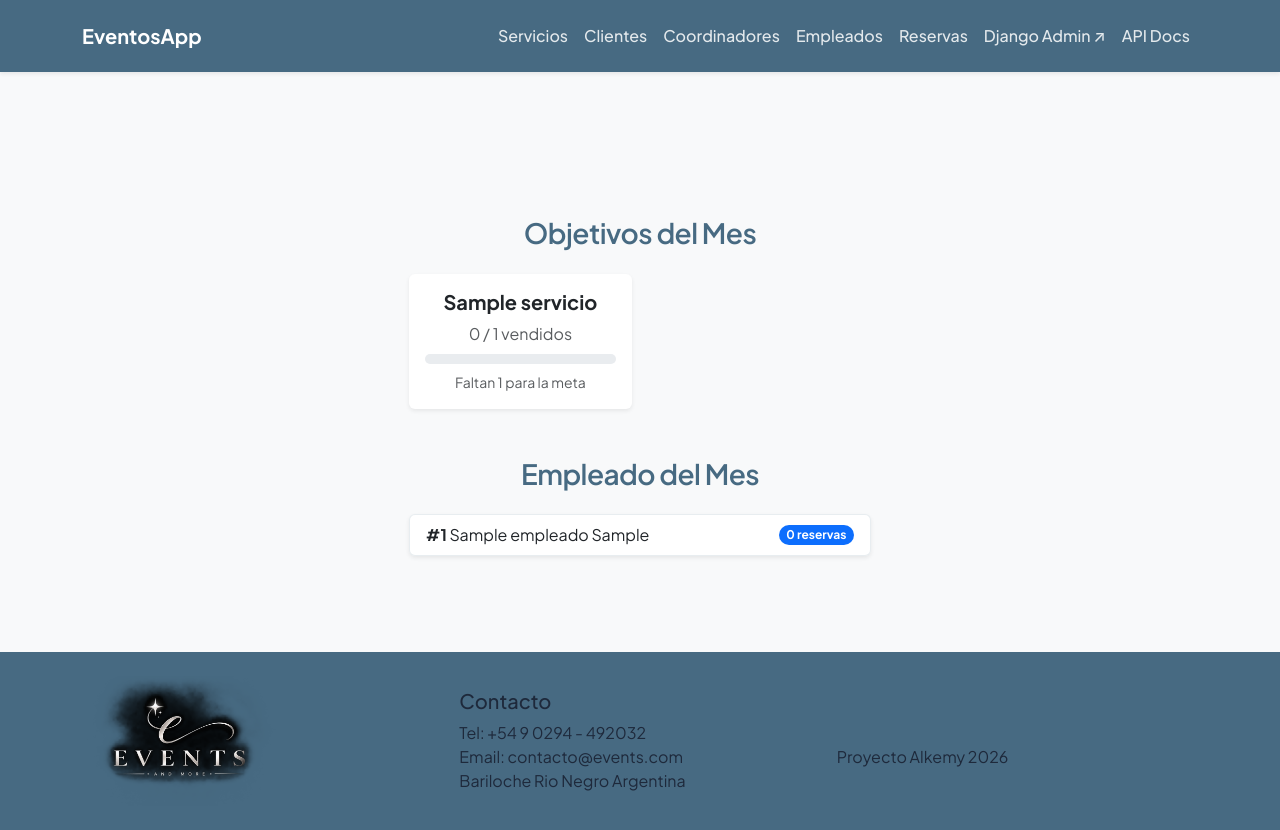
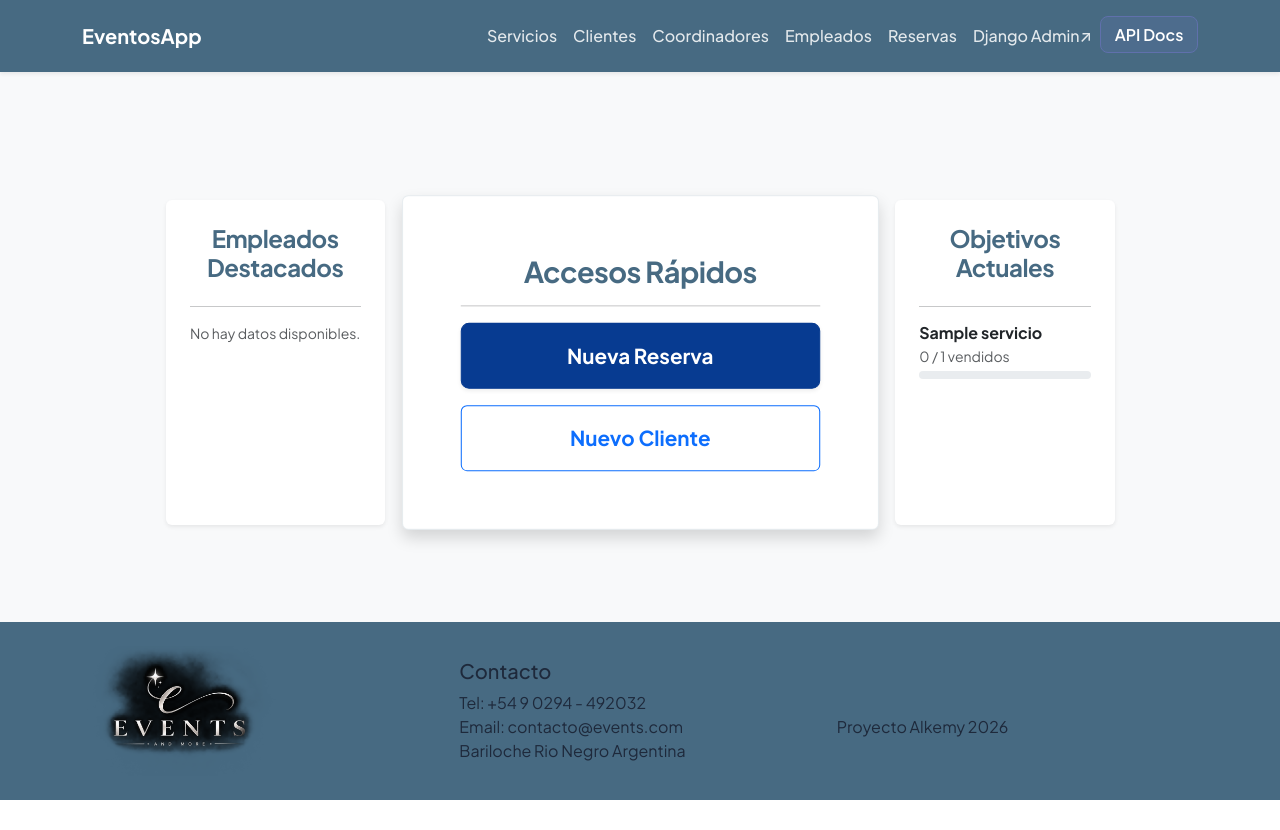
Before and after one commit to PonceDiego/eventos, a Django app: page / in a window 1280 px wide. After the commit the page ends 800 px from the top, so only its background shows below. Run offline with Django 5.2, Linux system fonts and the light colour scheme; tables that the repository leaves empty hold one stand-in row (values such as "Sample post"); some libraries are stand-ins or nearby versions.

Commit message:
Feature/home page funcional (#23)
* feat:Tres columnas iniciadas en home

* feat:NavBar con selección y rutas congruentes

```diff
--- a/servicios/models.py
+++ b/servicios/models.py
@@ -1,4 +1,5 @@
 from django.db import models
+from django.core.validators import MinValueValidator
 
 # Create your models here.
 class Servicio(models.Model):
@@ -74,7 +75,7 @@ class ReservaServicios(models.Model):
 
 class ObjetivoVenta(models.Model):
     servicio = models.ForeignKey(Servicio, on_delete=models.CASCADE, related_name='objetivos')
-    meta = models.PositiveIntegerField('Meta de ventas')
+    meta = models.PositiveIntegerField('Meta de ventas', validators=[MinValueValidator(1)])
     activo = models.BooleanField('Activo', default=True)
 
     class Meta:
--- a/servicios/templates/home.html
+++ b/servicios/templates/home.html
@@ -2,49 +2,80 @@
 
 {% block content %}
 
+<div class="row g-4 mt-2">
+  <div class="col-12 col-lg-3">
+    <div class="card border-0 shadow-sm h-100">
+      <div class="card-body p-4">
+        <h4 class="fw-bold text-center text-primary-custom mb-4">Empleados Destacados</h4>
+        <hr class="my-3">
+        {% if ranking %}
+        <ul class="list-group list-group-flush">
+          {% for empleado in ranking %}
+          <li class="list-group-item d-flex justify-content-between align-items-center px-0">
+            <span><span class="fw-bold me-2">#{{ forloop.counter }}</span>{{ empleado }}</span>
+            <span class="badge bg-primary rounded-pill">{{ empleado.total_reservas }} reservas</span>
+          </li>
+          {% endfor %}
+        </ul>
+        {% else %}
+        <p class="text-muted text-center small mb-0">No hay datos disponibles.</p>
+        {% endif %}
+      </div>
+    </div>
+  </div>
+
+
+  <div class="col-12 col-lg-6 position-relative z-1">
+    <div class="card border-primary border-opacity-25 shadow p-2"
+      style="transform: scale(1.03); background-color: #ffffff;">
+      <div class="card-body p-4 p-md-5">
+        <h3 class="fw-bold text-center text-primary-custom mb-2">Accesos Rápidos</h3>
+        <hr class="my-3">
+
+        <div class="d-flex flex-column gap-3">
+          <!-- Botón Nueva Reserva -->
+          <a href="{% url 'servicios:reserva_nuevo' %}" class="btn btn-primary py-3 fw-bold fs-5 shadow-sm text-center">
+            Nueva Reserva
+          </a>
+
+          <!-- Botón Nuevo Cliente -->
+          <a href="{% url 'servicios:cliente_nuevo' %}" class="btn btn-outline-primary py-3 fw-bold fs-5 text-center">
+            Nuevo Cliente
+          </a>
+        </div>
+      </div>
+    </div>
+  </div>
+
+
+
+  <!-- Objetivos -->
+  <div class="col-12 col-lg-3">
+    <div class="card border-0 shadow-sm h-100">
+      <div class="card-body p-4">
+        <h4 class="fw-bold text-center text-primary-custom mb-4">Objetivos Actuales</h4>
+        <hr class="my-3">
+
         {% if objetivos %}
-<div class="row justify-content-center mt-5">
-  <div class="col-md-8 col-lg-6">
-    <h3 class="text-center mb-4 fw-semibold">Objetivos del Mes</h3>
-    <div class="row g-3">
+        <div class="d-flex flex-column gap-3">
           {% for objetivo in objetivos %}
-      <div class="col-md-6">
+          <div>
             <a href="{% url 'servicios:detalle' objetivo.servicio.pk %}" class="text-decoration-none text-dark">
-          <div class="card border-0 shadow-sm h-100">
-            <div class="card-body text-center">
-              <h5 class="card-title fw-bold">{{ objetivo.servicio.nombre }}</h5>
-              <p class="card-text text-muted mb-2">{{ objetivo.vendidos }} / {{ objetivo.meta }} vendidos</p>
-              <div class="progress mb-2" style="height: 10px;">
-                <div class="progress-bar bg-success" role="progressbar" style="width: {% widthratio objetivo.vendidos objetivo.meta 100 %}%"></div>
-              </div>
-              <p class="card-text small text-muted mb-0">Faltan {{ objetivo.restante }} para la meta</p>
-            </div>
+              <h6 class="fw-bold mb-1">{{ objetivo.servicio.nombre }}</h6>
+              <p class="text-muted small mb-1">{{ objetivo.vendidos }} / {{ objetivo.meta }} vendidos</p>
+              <div class="progress" style="height: 8px;">
+                <div class="progress-bar bg-success" role="progressbar"
+                  style="width: {% widthratio objetivo.vendidos objetivo.meta 100 %}%;"></div>
               </div>
             </a>
           </div>
           {% endfor %}
         </div>
+        {% else %}
+        <p class="text-muted text-center small mb-0">No hay objetivos fijados.</p>
+        {% endif %}
       </div>
     </div>
-{% endif %}
-
-{% if ranking %}
-<div class="row justify-content-center mt-5">
-  <div class="col-md-8 col-lg-6">
-    <h3 class="text-center mb-4 fw-semibold">Empleado del Mes</h3>
-    <ul class="list-group shadow-sm">
-      {% for empleado in ranking %}
-      <li class="list-group-item d-flex justify-content-between align-items-center">
-        <span>
-          <span class="fw-bold">#{{ forloop.counter }}</span>
-          {{ empleado.nombre }} {{ empleado.apellido }}
-        </span>
-        <span class="badge bg-primary rounded-pill">{{ empleado.total_reservas }} reservas</span>
-      </li>
-      {% endfor %}
-    </ul>
   </div>
 </div>
-{% endif %}
-
 {% endblock %}
--- a/servicios/templates/servicios/base.html
+++ b/servicios/templates/servicios/base.html
@@ -64,6 +64,26 @@
         .navbar-custom .nav-link:hover,
         .navbar-custom .nav-link.active {
             color: var(--color-accent) !important;
+        }
+        .navbar-custom .nav-api-btn {
+            border: 1px solid var(--color-secondary);
+            background-color: rgba(96, 112, 172, 0.25);
+            color: #ffffff !important;
+            border-radius: 8px;
+            padding: 0.35rem 0.85rem !important;
+            font-weight: 600;
+            transition: all 0.2s ease-in-out;
+        }
+
+        .navbar-custom .nav-api-btn:hover {
+            background-color: var(--color-secondary);
+            color: #ffffff !important;
+        }
+
+        .navbar-custom .nav-api-btn.active {
+            background-color: var(--color-dark-deep);
+            border-color: var(--color-dark-deep);
+            color: #ffffff !important;
         }
 
         /* Typography Hierarchy */
@@ -206,13 +226,22 @@
         </button>
         <div class="collapse navbar-collapse" id="navbarNav">
             <ul class="navbar-nav ms-auto">
-                <li class="nav-item"><a class="nav-link" href="{% url 'servicios:listar' %}">Servicios</a></li>
-                <li class="nav-item"><a class="nav-link" href="{% url 'servicios:lista_cliente' %}">Clientes</a></li>
-                <li class="nav-item"><a class="nav-link" href="{% url 'servicios:lista_coordinador' %}">Coordinadores</a></li>
-                <li class="nav-item"><a class="nav-link" href="{% url 'servicios:lista_empleados' %}">Empleados</a></li>
-                <li class="nav-item"><a class="nav-link" href="{% url 'servicios:lista_reservas' %}">Reservas</a></li>
-                <li class="nav-item"><a class="nav-link text-warning" href="/admin/" target="_blank">Django Admin &#8599;</a></li>
-                <li class="nav-item"><a class="nav-link text-info" href="/api/" >API Docs</a></li>
+
+                {% url 'servicios:listar' as url_servicios %}
+                {% url 'servicios:lista_cliente' as url_clientes %}
+                {% url 'servicios:lista_coordinador' as url_coordinadores %}
+                {% url 'servicios:lista_empleados' as url_empleados %}
+                {% url 'servicios:lista_reservas' as url_reservas %}
+                {% url 'api:index' as url_api_docs %}
+
+
+                <li class="nav-item"><a class="nav-link {% if request.path == '/servicios/' or '/servicios/inactivos' in request.path or '/servicios/nuevo' in request.path or '/servicios/editar' in request.path %}active{% endif %}" href="{{url_servicios}}">Servicios</a></li>
+                <li class="nav-item"><a class="nav-link {% if '/servicios/cliente' in request.path %}active{% endif %}" href="{{url_clientes}}">Clientes</a></li>
+                <li class="nav-item"><a class="nav-link {% if '/servicios/coordinador' in request.path %}active{% endif %}" href="{{url_coordinadores}}">Coordinadores</a></li>
+                <li class="nav-item"><a class="nav-link {% if '/servicios/empleado' in request.path %}active{% endif %}" href="{{url_empleados}}">Empleados</a></li>
+                <li class="nav-item"><a class="nav-link {% if '/servicios/reservas' in request.path %}active{% endif %}" href="{{url_reservas}}">Reservas</a></li>
+                <li class="nav-item"><a class="nav-link" href="/admin/" target="_blank">Django Admin&#8599;</a></li>
+                <li class="nav-item"><a class="nav-link nav-api-btn {% if '/api/' in request.path %}active{% endif %}" href="{{url_api_docs}}">API Docs</a></li>
             </ul>
         </div>
     </div>
--- a/servicios/templates/servicios/detalle_servicio.html
+++ b/servicios/templates/servicios/detalle_servicio.html
@@ -11,7 +11,7 @@
                 <p class="text-muted">{{ servicio.descripcion }}</p>
                 <p class="fs-4 fw-bold text-primary">${{ servicio.precio }}</p>
 
-                <a href="{% url 'servicios:listar' %}" class="btn btn-secondary">Volver</a>
+                <a href="{% url 'home' %}" class="btn btn-secondary">Volver</a>
             </div>
         </div>
     </div>
--- a/servicios/urls.py
+++ b/servicios/urls.py
@@ -14,14 +14,14 @@ urlpatterns = [
     path('eliminar/<int:pk>/', ServicioBajaLogicaView.as_view(), name='eliminar'),
     path('restaurar/<int:pk>/', ServicioRestaurarView.as_view(), name='restaurar'),
 
-    path('clientes', ClienteListView.as_view(), name='lista_cliente'),
+    path('cliente/', ClienteListView.as_view(), name='lista_cliente'),
     path('cliente_inactivo/', ClienteInactivoListView.as_view(), name='cliente_inactivo'),
     path('cliente_nuevo/', ClienteCreateView.as_view(), name='cliente_nuevo'),
     path('cliente_editar/<int:pk>/', ClienteUpdateView.as_view(), name='cliente_editar'),
     path('cliente_eliminar/<int:pk>/', ClienteBajaLogicaView.as_view(), name='cliente_eliminar'),
     path('cliente_restaurar/<int:pk>/', ClienteRestaurarView.as_view(), name='cliente_restaurar'),
 
-    path('coordinador', CoordinadorListView.as_view(), name='lista_coordinador'),
+    path('coordinador/', CoordinadorListView.as_view(), name='lista_coordinador'),
     path('coordinador_inactivo/', CoordinadorInactivoListView.as_view(), name='coordinador_inactivo'),
     path('coordinador_nuevo/', CoordinadorCreateView.as_view(), name='coordinador_nuevo'),
     path('coordinador_editar/<int:pk>/', CoordinadorUpdateView.as_view(), name='coordinador_editar'),
@@ -29,7 +29,7 @@ urlpatterns = [
     path('coordinador_restaurar/<int:pk>/', CoordinadorRestaurarView.as_view(), name='coordinador_restaurar'),
 
 
-    path('empleado', EmpleadoListView.as_view(), name='lista_empleados'),
+    path('empleado/', EmpleadoListView.as_view(), name='lista_empleados'),
     path('empleado_inactivo/', EmpleadoInactivoListView.as_view(), name='empleado_inactivo'),
     path('empleado_nuevo/', EmpleadoCreateView.as_view(), name='empleado_nuevo'),
     path('empleado_editar/<int:pk>/', EmpleadoUpdateView.as_view(), name='empleado_editar'),
--- a/servicios/views.py
+++ b/servicios/views.py
@@ -1,3 +1,4 @@
+from django import forms
 from django.forms.widgets import DateTimeInput
 from django.urls import reverse_lazy
 from django.shortcuts import redirect, get_object_or_404, render
@@ -24,7 +25,7 @@ def home(request):
             filter=Q(reservas_empleado__fecha_reserva__year=ahora.year,
                      reservas_empleado__fecha_reserva__month=ahora.month)
         )
-    ).order_by('-total_reservas')[:5]
+    ).filter(total_reservas__gt=0).order_by('-total_reservas')[:5]
     for objetivo in objetivos:
         objetivo.restante = max(objetivo.meta - objetivo.vendidos, 0)
     return render(request, 'home.html', {'servicios': servicios, 'objetivos': objetivos, 'ranking': ranking})
@@ -205,8 +206,13 @@ def custom_form(form):
 class ServicioUpdateView(UpdateView):
     model = Servicio
     fields = ['nombre', 'descripcion', 'precio', 'activo']
-    template_name = 'servicios/form.html'
+    template_name = 'servicios/form_servicio.html'
     success_url = reverse_lazy('servicios:listar')
+
+    def get_form(self, form_class = None):
+        form = super().get_form(form_class)
+        form.fields['descripcion'].widget = forms.Textarea(attrs={'rows': 4, 'class': 'form-control'})
+        return form
 
 class ClienteUpdateView(UpdateView):
     model = Cliente
```
Also changed, not shown: servicios/migrations/0007_alter_objetivoventa_meta.py (added). Lines whose indentation alone changed are shown as unchanged.
